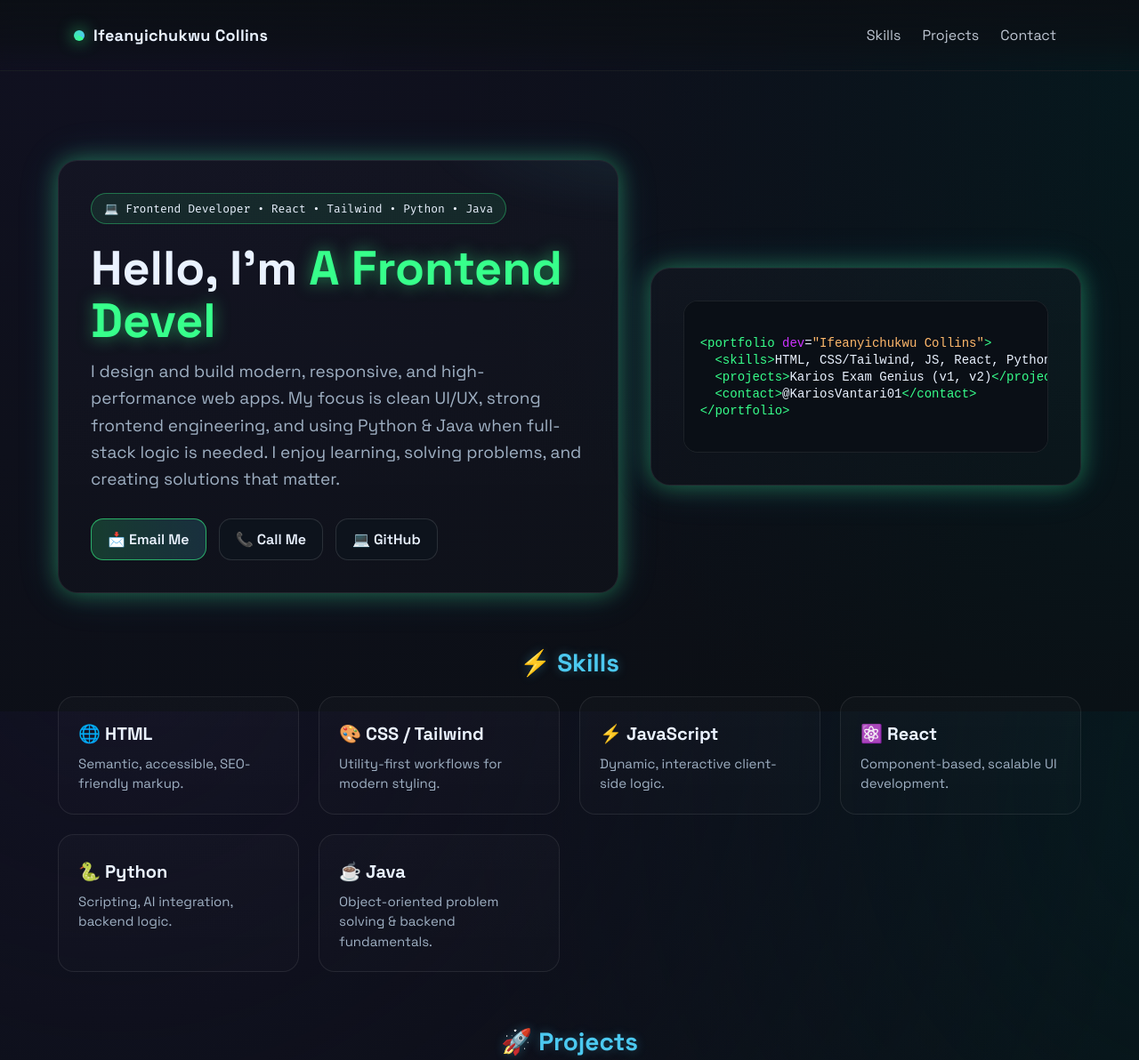
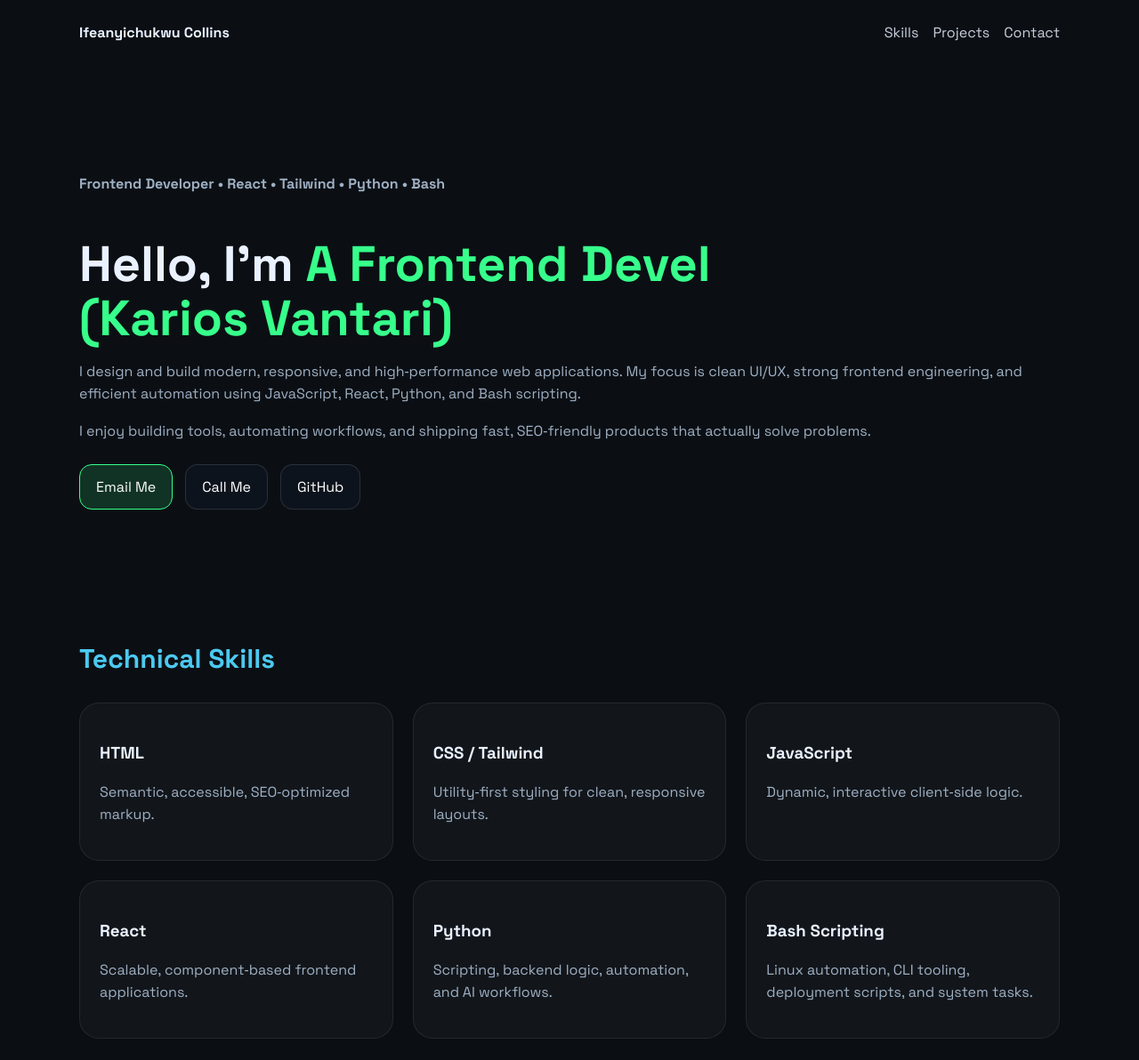
Before and after one commit to kariosv4sure/Portfolio, a plain HTML site: page index.html in a window 1280 px wide. Shown: the top 1192 px of the page at 89% size. Drawn offline with Linux system fonts and the light colour scheme.

Commit message:
Lets roll initial commit

```diff
--- a/index.html
+++ b/index.html
@@ -1,13 +1,15 @@
-<!DOCTYPE html>
-<html lang="en">
+<!DOCTYPE html><html lang="en">
 <head>
+  <!-- ================== BASIC SEO ================== -->
   <meta charset="utf-8" />
-  <meta name="viewport" content="width=device-width, initial-scale=1" />
-  <title>Ifeanyichukwu Collins — Neon Portfolio</title>
-  <meta name="description" content="Portfolio of Ifeanyichukwu Collins (Karios Vantari) - Frontend Developer skilled in React, Tailwind, Python, and Java.">
-  <link rel="preconnect" href="https://fonts.googleapis.com">
-  <link href="https://fonts.googleapis.com/css2?family=Space+Grotesk:wght@400;600;700&family=Fira+Code:wght@400;600&display=swap" rel="stylesheet">
-  <style>
+  <meta name="viewport" content="width=device-width, initial-scale=1" />  <title>Ifeanyichukwu Collins (Karios Vantari) | Frontend Developer Portfolio</title>  <meta name="description" content="Official portfolio of Ifeanyichukwu Collins, also known as Karios Vantari. Frontend Developer skilled in HTML, CSS, Tailwind, JavaScript, React, Python, and Bash scripting. Explore projects, skills, and contact details." />
+  <meta name="keywords" content="Karios Vantari, Ifeanyichukwu Collins, Frontend Developer Portfolio, React Developer, Tailwind CSS, Python Developer, Bash Scripting, Web Developer Nigeria" />
+  <meta name="author" content="Ifeanyichukwu Collins" />  <!-- ================== OPEN GRAPH ================== -->  <meta property="og:title" content="Karios Vantari | Frontend Developer Portfolio" />
+  <meta property="og:description" content="Modern frontend developer portfolio showcasing React, Tailwind, Python, and Bash scripting projects." />
+  <meta property="og:type" content="website" />
+  <meta property="og:url" content="https://karios-portfolio.onrender.com" />  <!-- ================== FONTS ================== -->  <link rel="preconnect" href="https://fonts.googleapis.com">
+  <link rel="preconnect" href="https://fonts.gstatic.com" crossorigin>
+  <link href="https://fonts.googleapis.com/css2?family=Space+Grotesk:wght@400;600;700&family=Fira+Code:wght@400;600&display=swap" rel="stylesheet">  <!-- ================== STYLES ================== -->  <style>
     :root{
       --bg:#0b0f14;
       --panel:#0f1520;
@@ -15,207 +17,149 @@
       --muted:#9fb0c3;
       --neon:#37ff8b;
       --neon2:#4cc9f0;
-      --accent:#00ffa6;
-      --ring: 0 0 24px rgba(55,255,139,.35), 0 0 48px rgba(76,201,240,.15);
       --radius:22px;
     }
     *{box-sizing:border-box}
-    html,body{
-      margin:0;height:100%;
-      background:
-        radial-gradient(1200px 1200px at 10% -10%, #112, transparent),
-        radial-gradient(900px 900px at 110% 10%, #051a1f, transparent),
-        var(--bg);
+    body{
+      margin:0;
+      background:var(--bg);
       color:var(--text);
-      font-family:Space Grotesk,system-ui,Segoe UI,Roboto,Arial,sans-serif
+      font-family:Space Grotesk,system-ui,Segoe UI,Roboto,sans-serif;
+      line-height:1.6
     }
-    a{color:inherit;text-decoration:none}
-    .wrap{max-width:1150px;margin:0 auto;padding:28px 18px}
-    /* nav */
-    .nav{
-      position:sticky;top:0;z-index:10;
-      background:linear-gradient(180deg, rgba(11,15,20,.9), rgba(11,15,20,.6) 60%, transparent);
-      backdrop-filter: blur(6px);
-      border-bottom:1px solid rgba(255,255,255,.06)
+    a{color:var(--neon);text-decoration:none}
+    header,main,footer{max-width:1150px;margin:auto;padding:24px}
+    nav{display:flex;justify-content:space-between;align-items:center;gap:16px}
+    nav a{margin-left:12px;color:var(--text);opacity:.85}
+    nav a:hover{opacity:1}
+
+    .hero{padding:80px 0}
+    h1{font-size:clamp(34px,5vw,56px);line-height:1.1;margin-bottom:16px}
+    h2{margin-top:64px;font-size:30px;color:var(--neon2)}
+    h3{margin-bottom:6px}
+    p{color:var(--muted)}
+
+    .cta{margin-top:24px;display:flex;flex-wrap:wrap;gap:14px}
+    .btn{padding:12px 18px;border-radius:14px;border:1px solid rgba(255,255,255,.12);background:#0d131c;color:#fff}
+    .btn.primary{border-color:var(--neon);background:rgba(55,255,139,.15)}
+
+    .grid{display:grid;grid-template-columns:repeat(auto-fit,minmax(260px,1fr));gap:22px}
+    .card{background:rgba(255,255,255,.03);border:1px solid rgba(255,255,255,.08);border-radius:var(--radius);padding:22px}
+
+    footer{text-align:center;color:#9fb0c3;font-size:14px;margin-bottom:40px}
+  </style>  <!-- ================== STRUCTURED DATA ================== -->  <script type="application/ld+json">
+  {
+    "@context": "https://schema.org",
+    "@type": "Person",
+    "name": "Ifeanyichukwu Collins",
+    "alternateName": "Karios Vantari",
+    "jobTitle": "Frontend Developer",
+    "url": "https://karios-portfolio.onrender.com",
+    "knowsAbout": [
+      "HTML",
+      "CSS",
+      "Tailwind CSS",
+      "JavaScript",
+      "React",
+      "Python",
+      "Bash Scripting"
+    ],
+    "sameAs": [
+      "https://github.com/kariosv4sure",
+      "https://x.com/KariosVantari01",
+      "https://www.linkedin.com/in/karios-vantari-b8b399375"
+    ]
   }
-    .row{display:flex;align-items:center;justify-content:space-between;gap:16px}
-    .brand{display:flex;align-items:center;gap:10px;font-weight:700;letter-spacing:.3px;font-size:18px}
-    .badge{width:12px;height:12px;border-radius:999px;background:conic-gradient(from 120deg, var(--neon), var(--neon2));box-shadow:0 0 18px rgba(55,255,139,.8)}
-    .links a{opacity:.8;padding:8px 10px;border-radius:10px;transition:.2s}
-    .links a:hover{opacity:1;background:rgba(255,255,255,.04)}
-    /* hero */
-    .hero{padding:100px 0 60px}
-    .grid{display:grid;grid-template-columns:1.3fr 1fr;gap:36px;align-items:center}
-    .card{
-      background:linear-gradient(180deg, rgba(255,255,255,.02), rgba(255,255,255,.01));
-      border:1px solid rgba(255,255,255,.08);
-      border-radius:var(--radius);
-      padding:36px;
-      box-shadow: var(--ring);
-      position:relative;
-      overflow:hidden;
-    }
-    .glow:before{
-      content:"";position:absolute;inset:-40%;
-      background:
-        radial-gradient(400px 140px at 20% 0%, rgba(55,255,139,.1), transparent 60%),
-        radial-gradient(400px 140px at 80% 20%, rgba(76,201,240,.08), transparent 60%);
-      filter: blur(10px);pointer-events:none
-    }
-    .pill{
-      display:inline-flex;gap:10px;align-items:center;
-      padding:8px 14px;border-radius:999px;
-      background:rgba(55,255,139,.09);
-      border:1px solid rgba(55,255,139,.35);
-      font-family:"Fira Code",monospace;
-      font-size:13px
-    }
-    h1{font-size:clamp(32px,5vw,54px);line-height:1.1;margin:20px 0 12px}
-    .type{color:var(--neon);text-shadow:0 0 18px rgba(55,255,139,.5)}
-    p.lead{color:var(--muted);font-size:clamp(16px,2vw,19px);margin:10px 0 28px;line-height:1.6}
-    .cta{display:flex;flex-wrap:wrap;gap:14px}
-    .btn{
-      padding:12px 18px;border-radius:14px;
-      border:1px solid rgba(255,255,255,.12);
-      background:#0d131c;cursor:pointer;
-      font-weight:600;transition:.25s;
-    }
-    .btn:hover{transform:translateY(-2px);box-shadow:0 10px 30px rgba(0,0,0,.35), inset 0 0 30px rgba(55,255,139,.08)}
-    .btn.primary{border-color:rgba(55,255,139,.6);background:linear-gradient(90deg, rgba(55,255,139,.18), rgba(76,201,240,.16))}
-    /* section headers */
-    .section-header{
-      font-size:28px;
-      margin:60px 0 20px;
-      color:var(--neon2);
-      text-align:center;
-      text-shadow:0 0 12px rgba(76,201,240,.3);
-    }
-    /* code block */
-    pre{
-      margin:0;background:#0a0f16;
-      border:1px solid rgba(255,255,255,.08);
-      border-radius:16px;padding:18px;
-      font-family:"Fira Code",monospace;
-      font-size:14px;color:#eaf2ff;
-      overflow:auto;max-height:360px
-    }
-    .kw{color:#4cc9f0}.tag{color:#37ff8b}.str{color:#ffb86b}.attr{color:#c3f}
-    /* sections */
-    .tray{display:grid;grid-template-columns:repeat(auto-fit,minmax(260px,1fr));gap:22px;margin-top:20px}
-    .tile{
-      background:linear-gradient(180deg, rgba(255,255,255,.02), rgba(255,255,255,.01));
-      border:1px solid rgba(255,255,255,.08);
-      border-radius:18px;padding:22px;
-      transition:.25s;
-    }
-    .tile:hover{transform:translateY(-4px);border-color:rgba(55,255,139,.5)}
-    .tile h3{margin:6px 0 10px;font-size:20px}
-    .tile p{margin:0;color:var(--muted);font-size:15px;line-height:1.5}
-    /* footer */
-    footer{margin:60px 0 30px;color:#9fb0c3;font-size:14px;text-align:center}
-    footer a{color:var(--neon)}
-    /* responsive */
-    @media (max-width: 900px){
-      .grid{grid-template-columns:1fr}
-    }
-  </style>
-</head>
-<body>
-  <!-- Navbar -->
-  <header class="nav">
-    <div class="wrap row">
-      <div class="brand"><span class="badge"></span> Ifeanyichukwu Collins</div>
-      <nav class="links">
+  </script></head><body>
+  <!-- ================== NAV ================== -->
+  <header>
+    <nav aria-label="Main Navigation">
+      <strong>Ifeanyichukwu Collins</strong>
+      <div>
         <a href="#skills">Skills</a>
         <a href="#projects">Projects</a>
         <a href="#contact">Contact</a>
+      </div>
     </nav>
-    </div>
-  </header>
-
-  <!-- Hero -->
-  <main class="wrap hero">
-    <div class="grid">
-      <section class="card glow">
-        <span class="pill">💻 Frontend Developer • React • Tailwind • Python • Java</span>
-        <h1>Hello, I’m <span class="type" id="type"></span></h1>
-        <p class="lead">
-          I design and build modern, responsive, and high-performance web apps.
-          My focus is clean UI/UX, strong frontend engineering, and using Python & Java when full-stack logic is needed.
-          I enjoy learning, solving problems, and creating solutions that matter.
+  </header>  <!-- ================== HERO ================== -->  <main>
+    <section class="hero" aria-labelledby="intro-heading">
+      <p><strong>Frontend Developer • React • Tailwind • Python • Bash</strong></p>
+      <h1 id="intro-heading">Hello, I’m <span id="type" style="color:var(--neon)"></span><br><span style="color:var(--neon)">(Karios Vantari)</span></h1>
+      <p>
+        I design and build modern, responsive, and high‑performance web applications.
+        My focus is clean UI/UX, strong frontend engineering, and efficient automation
+        using JavaScript, React, Python, and Bash scripting.
+      </p>
+      <p>
+        I enjoy building tools, automating workflows, and shipping fast, SEO‑friendly
+        products that actually solve problems.
       </p>
       <div class="cta">
-          <a class="btn primary" href="mailto:kariosvantari@gmail.com">📩 Email Me</a>
-          <a class="btn" href="tel:+2347084007921">📞 Call Me</a>
-          <a class="btn" href="https://github.com/kariosv4sure" target="_blank">💻 GitHub</a>
+        <a class="btn primary" href="mailto:kariosvantari@gmail.com">Email Me</a>
+        <a class="btn" href="tel:+2347084007921">Call Me</a>
+        <a class="btn" href="https://github.com/kariosv4sure" target="_blank">GitHub</a>
+      </div>
+    </section><!-- ================== SKILLS ================== -->
+<section id="skills" aria-labelledby="skills-heading">
+  <h2 id="skills-heading">Technical Skills</h2>
+  <div class="grid">
+    <div class="card"><h3>HTML</h3><p>Semantic, accessible, SEO‑optimized markup.</p></div>
+    <div class="card"><h3>CSS / Tailwind</h3><p>Utility‑first styling for clean, responsive layouts.</p></div>
+    <div class="card"><h3>JavaScript</h3><p>Dynamic, interactive client‑side logic.</p></div>
+    <div class="card"><h3>React</h3><p>Scalable, component‑based frontend applications.</p></div>
+    <div class="card"><h3>Python</h3><p>Scripting, backend logic, automation, and AI workflows.</p></div>
+    <div class="card"><h3>Bash Scripting</h3><p>Linux automation, CLI tooling, deployment scripts, and system tasks.</p></div>
   </div>
 </section>
 
-      <aside class="card">
-        <pre aria-label="sample code"><code>
-<span class="tag">&lt;portfolio</span> <span class="attr">dev</span>=<span class="str">"Ifeanyichukwu Collins"</span><span class="tag">&gt;</span>
-  <span class="tag">&lt;skills&gt;</span>HTML, CSS/Tailwind, JS, React, Python, Java<span class="tag">&lt;/skills&gt;</span>
-  <span class="tag">&lt;projects&gt;</span>Karios Exam Genius (v1, v2)<span class="tag">&lt;/projects&gt;</span>
-  <span class="tag">&lt;contact&gt;</span>@KariosVantari01<span class="tag">&lt;/contact&gt;</span>
-<span class="tag">&lt;/portfolio&gt;</span>
-        </code></pre>
-      </aside>
-    </div>
-
-    <!-- Skills -->
-    <h2 id="skills" class="section-header">⚡ Skills</h2>
-    <section class="tray">
-      <div class="tile"><h3>🌐 HTML</h3><p>Semantic, accessible, SEO-friendly markup.</p></div>
-      <div class="tile"><h3>🎨 CSS / Tailwind</h3><p>Utility-first workflows for modern styling.</p></div>
-      <div class="tile"><h3>⚡ JavaScript</h3><p>Dynamic, interactive client-side logic.</p></div>
-      <div class="tile"><h3>⚛️ React</h3><p>Component-based, scalable UI development.</p></div>
-      <div class="tile"><h3>🐍 Python</h3><p>Scripting, AI integration, backend logic.</p></div>
-      <div class="tile"><h3>☕ Java</h3><p>Object-oriented problem solving & backend fundamentals.</p></div>
-    </section>
-
-    <!-- Projects -->
-    <h2 id="projects" class="section-header">🚀 Projects</h2>
-    <section class="tray">
-      <div class="tile">
-        <h3>📘 Karios Exam Genius (v1)</h3>
-        <p>An AI-powered exam assistant for Math & English practice with explanations.</p>
-        <a href="https://kariosxai.onrender.com" target="_blank">🔗 Visit</a>
-      </div>
-      <div class="tile">
-        <h3>🚀 Karios Exam Genius (v2)</h3>
-        <p>Upgraded version with improved UI/UX and smarter AI integration.</p>
-        <a href="https://kariosxaiv2.onrender.com" target="_blank">🔗 Visit</a>
+<!-- ================== PROJECTS ================== -->
+<section id="projects" aria-labelledby="projects-heading">
+  <h2 id="projects-heading">Projects</h2>
+  <div class="grid">
+    <article class="card">
+      <h3>Karios Exam Genius (v1)</h3>
+      <p>AI‑powered exam assistant for Math and English practice with explanations.</p>
+      <a href="https://kariosxai.onrender.com" target="_blank">View Project</a>
+    </article>
+    <article class="card">
+      <h3>Karios Exam Genius (v2)</h3>
+      <p>Improved UI/UX, faster flow, and smarter AI‑assisted learning.</p>
+      <a href="https://kariosxaiv2.onrender.com" target="_blank">View Project</a>
+    </article>
   </div>
 </section>
 
-    <!-- Contact -->
-    <h2 id="contact" class="section-header">📬 Contact</h2>
-    <section class="tray">
-      <div class="tile"><h3>🐦 X (Twitter)</h3><p><a href="https://x.com/KariosVantari01" target="_blank">@KariosVantari01</a></p></div>
-      <div class="tile"><h3>💼 LinkedIn</h3><p><a href="https://www.linkedin.com/in/karios-vantari-b8b399375" target="_blank">Profile</a></p></div>
-      <div class="tile"><h3>📧 Email</h3><p><a href="mailto:kariosvantari@gmail.com">kariosvantari@gmail.com</a></p></div>
+<!-- ================== CONTACT ================== -->
+<section id="contact" aria-labelledby="contact-heading">
+  <h2 id="contact-heading">Contact Me</h2>
+  <div class="grid">
+    <div class="card"><strong>X (Twitter)</strong><p><a href="https://x.com/KariosVantari01" target="_blank">@KariosVantari01</a></p></div>
+    <div class="card"><strong>LinkedIn</strong><p><a href="https://www.linkedin.com/in/karios-vantari-b8b399375" target="_blank">View Profile</a></p></div>
+    <div class="card"><strong>Email</strong><p><a href="mailto:kariosvantari@gmail.com">kariosvantari@gmail.com</a></p></div>
+  </div>
 </section>
-  </main>
 
-  <!-- Footer -->
-  <footer>
+  </main>  <!-- ================== FOOTER ================== -->  <footer>
     © 2025 Built with 💚 by Ifeanyichukwu Collins
-  </footer>
-
-  <script>
-    // typewriter
-    const words = ["Ifeanyichukwu Collins", "A Frontend Developer", "A React Enthusiast", "A Python & Java Coder"];
+  </footer>  <script>
+    // typewriter effect
+    const words = [
+      "Ifeanyichukwu Collins",
+      "A Frontend Developer",
+      "A React Enthusiast",
+      "A Python & Bash Scripter",
+      "A Linux Automation Nerd"
+    ];
     const el = document.getElementById("type");
-    let i=0, j=0, del=false;
+    let i = 0, j = 0, del = false;
     function tick(){
       const w = words[i % words.length];
       if(!del){ j++; } else { j--; }
-      el.textContent = w.slice(0,j);
+      el.textContent = w.slice(0, j);
       if(!del && j === w.length){ del = true; setTimeout(tick, 1200); return; }
       if(del && j === 0){ del = false; i++; }
       setTimeout(tick, del ? 55 : 75);
     }
     tick();
-  </script>
-</body>
+  </script></body>
 </html>
--- /dev/null
+++ b/robots.txt
@@ -0,0 +1,4 @@
+User-agent: *
+Allow: /
+
+Sitemap: https://karios-portfolio.onrender.com/sitemap.xml
```
Also changed, not shown: sitemap.xml (added, +7 -0 lines), README.md (added). Lines whose indentation alone changed are shown as unchanged.
